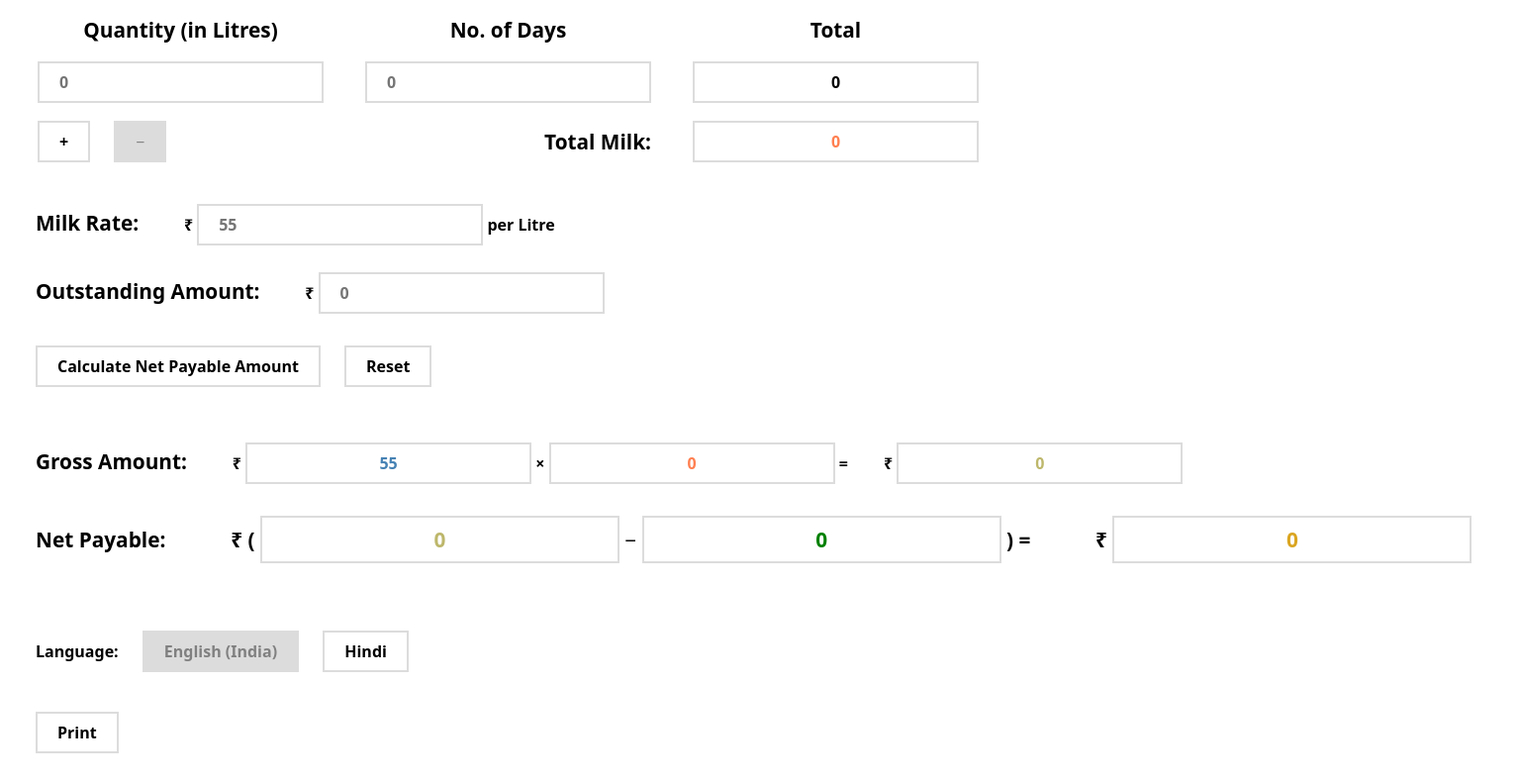
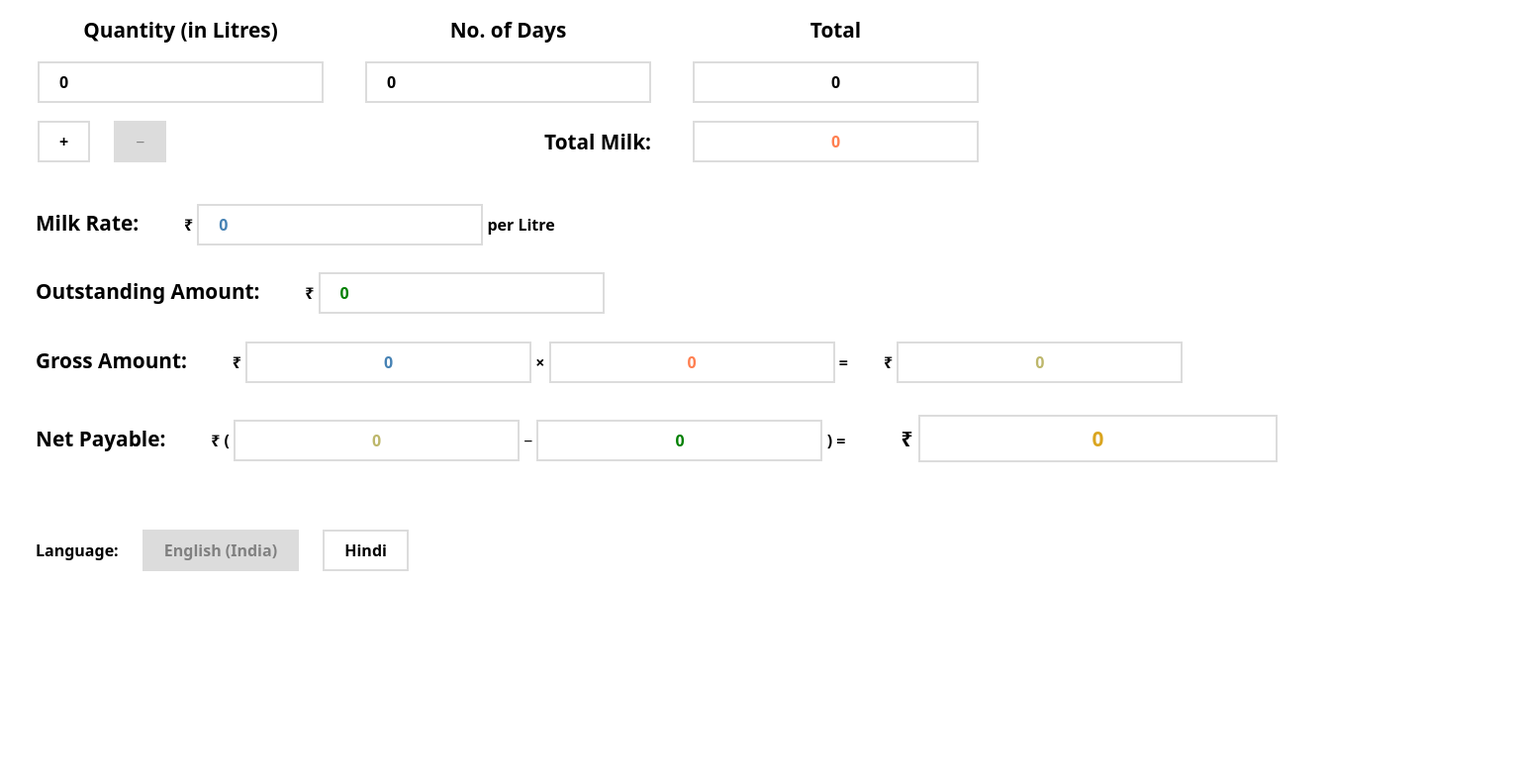
Before and after one commit to PerfunctoryOrator/milk-price-calc, a plain HTML site: page index.html in a window 1280 px wide. Shown: the part 96-886 px from the top of the page at 99% size, 1537 px wide, since content can reach past the window. After the commit the page ends 800 px from the top, so only its background shows below. Drawn offline with Linux system fonts and the light colour scheme.

Commit message:
Massive update

```diff
--- a/index.html
+++ b/index.html
@@ -1,15 +1,16 @@
 <!DOCTYPE html>
 
-<html id = "html">
+<html>
     <head>
         <meta name = "google-site-verification" content = "SgHsyBjRk9hujHsLjvXAa6a-775GwMKcGfRNNdM3Jpc" />
         <meta charset = "utf-8" />
+        <meta name = "viewport" content = "width=device-width, initial-scale=1.0" />
         <title> Milk Price Calculator </title>
         <link rel = "canonical" href = "" />
         <link rel = "icon" type = "image/x-icon" href = "milk-bottle.ico" />
         <style>
             :root {
-                --dark-grey: rgb(40, 40, 40);
+                --dark-gray: rgb(40, 40, 40);
                 --off-white: rgb(245, 245, 245);
                 --steel-blue: rgb(70, 130, 180);
                 --deep-coral: rgb(205, 92, 68);
@@ -40,7 +41,7 @@
                 text-align: center;
                 text-decoration: underline;
             }
-            h3, h4 {
+            h3 {
                 display: inline-block;
                 margin-left: 20px;
                 margin-right: 2em;
@@ -50,8 +51,11 @@
             th, h3 {font-size: 1.3em;}
 
             .inactiveButton {
-                color: grey;
+                color: gray;
                 background-color: gainsboro;
+            }
+            .faultyInput {
+                background-color: peachpuff;
             }
 
             #totalMilk, #readTotalMilk {color: coral;}
@@ -63,7 +67,7 @@
             @media (prefers-color-scheme: dark) {
                 body, input, button {
                     color: var(--off-white);
-                    background-color: var(--dark-grey);
+                    background-color: var(--dark-gray);
                 }
                 button:hover:not(.inactiveButton) {
                     background-color: black;
@@ -101,15 +105,13 @@
         <div>
             <div>
                 <h3 id = "askRate"></h3>
-                ₹ <input id = "milkRate" type = "number" placeholder = "55" />
+                ₹ <input id = "milkRate" type = "number" value = "0" oninput = "updateValues()" />
                 <span id = "milkRateUnit" style = ""></span>
             </div>
             <div>
                 <h3 id = "askOutstanding"></h3>
-                ₹ <input id = "outstandingAmount" type = "number" placeholder = "0" />
+                ₹ <input id = "outstandingAmount" type = "number" value = "0" oninput = "updateValues()" />
             </div>
-            <button id = "buttonCalculate" style = "margin: 20px 20px 40px 20px;" onclick = "updateValues()"></button>
-            <button id = "buttonReset" style = "margin: 20px 20px 40px 0px;" onclick = "resetValues()"></button>
             <div>
                 <h3 id = "tellGross"></h3>
                 <span style = "margin-right: 2em;"> ₹ <input id = "readMilkRate" readonly /> × <input id = "readTotalMilk" readonly /> = </span>
@@ -117,20 +119,18 @@
             </div>
             <div>
                 <h3 id = "tellNet"></h3>
-                <h3 style = "margin-right: 2em;"> ₹ ( <input id = "readGrossAmount" readonly /> − <input id = "readOutstandingAmount" readonly /> ) = </h3>
+                <span style = "margin-right: 2em;"> ₹ ( <input id = "readGrossAmount" readonly /> − <input id = "readOutstandingAmount" readonly /> ) = </span>
                 <h3> ₹ <input id = "netPayable" readonly /> </h3>
             </div>
             <h3 id = "stillOutstandingAmount"></h3>
         </div>
         <div id = "setLang" style = "margin-left: 20px;"></div>
-        <button id = "buttonPrint" style = "display: block; margin: 40px 0px 0px 20px;" onclick = "printPage()"></button>
-        <h4 style = "color: gainsboro; margin-top: 80px;"> <i id = "credits"></i> </h4>
         <script>
             function setLanguageTo(lang) {
                 let stillOutstandingAmount = document.getElementById("stillOutstandingAmount");
 
-                if (lang == "en-IN") {
-                    document.getElementById("html").lang = "en-IN";
+                if (lang === "en-IN") {
+                    document.querySelector("html").lang = "en-IN";
 
                     document.getElementById("header").title = "User-editable (click between the brackets to edit)";
                     document.getElementById("header").innerHTML = `Milk Account (<span id = "headerDesc" contenteditable>${document.getElementById("headerDesc").innerText}</span>)`;
@@ -144,9 +144,6 @@
                     document.getElementById("milkRateUnit").innerText = " per Litre";
                     document.getElementById("askOutstanding").innerText = "Outstanding Amount:";
 
-                    document.getElementById("buttonCalculate").innerText = "Calculate Net Payable Amount";
-                    document.getElementById("buttonReset").innerText = "Reset";
-
                     document.getElementById("tellGross").innerText = "Gross Amount:";
                     document.getElementById("tellNet").innerText = "Net Payable:";
 
@@ -158,12 +155,8 @@
                         Language:
                         <button class = "inactiveButton" style = "margin-left: 20px;" onclick = "setLanguageTo('en-IN')"> English (India) </button>
                         <button onclick = "setLanguageTo('hi')"> Hindi </button>`;
-
-                    document.getElementById("buttonPrint").innerText = "Print";
-
-                    document.getElementById("credits").innerText = "Designed by Yashdeep Singh Fauzdar";
-                } else if (lang == "hi") {
-                    document.getElementById("html").lang = "hi";
+                } else if (lang === "hi") {
+                    document.querySelector("html").lang = "hi";
 
                     document.getElementById("header").title = "उपयोगकर्ता–संपादन योग्य (संपादित करने के लिए कोष्ठक के बीच क्लिक करें)";
                     document.getElementById("header").innerHTML = `दूध का हिसाब (<span id = "headerDesc" contenteditable>${document.getElementById("headerDesc").innerText}</span>)`;
@@ -177,9 +170,6 @@
                     document.getElementById("milkRateUnit").innerText = " प्रति लीटर";
                     document.getElementById("askOutstanding").innerText = "बकाया राशि:";
 
-                    document.getElementById("buttonCalculate").innerText = "देय राशि की गणना करें";
-                    document.getElementById("buttonReset").innerText = "रीसेट करें";
-
                     document.getElementById("tellGross").innerText = "सकल राशि:";
                     document.getElementById("tellNet").innerText = "देय राशि:";
 
@@ -191,77 +181,62 @@
                         भाषा:
                         <button style = "margin-top: 20px; margin-left: 20px;" onclick = "setLanguageTo('en-IN')"> अंग्रेज़ी (भारत) </button>
                         <button class = "inactiveButton" onclick = "setLanguageTo('hi')"> हिंदी </button>`;
-
-                    document.getElementById("buttonPrint").innerText = "प्रिंट करें";
-
-                    document.getElementById("credits").innerText = "यशदीप सिंह फौज़दार द्वारा डिजाइन किया गया";
                 }
             }
 
-            function updateValues() {
+            function updateValues(recursion) {
+                document.getElementById("totalMilk").value = "0";
+                document.getElementById("readMilkRate").value = "0";
+                document.getElementById("grossAmount").value = "0";
+                document.getElementById("readGrossAmount").value = "0";
+                document.getElementById("readOutstandingAmount").value = "0";
+                document.getElementById("netPayable").value = "0";
                 let totalMilk = 0;
                 for (let i = 1; i <= noOfRows; i++) {
-                    let milkAmount = Number(document.getElementById(`milkAmount${i}`).value);
-                    if (milkAmount < 0) {
-                        milkAmount = 0;
-                    }
-                    let noOfDays = Number(document.getElementById(`noOfDays${i}`).value);
-                    if (noOfDays < 0) {
-                        noOfDays = 0;
-                    } else if (noOfDays > 31) {
-                        noOfDays = 31;
-                    }
-                    let totalInRow = milkAmount * noOfDays;
-                    document.getElementById(`milkAmount${i}`).value = milkAmount;
-                    document.getElementById(`noOfDays${i}`).value = noOfDays;
-                    document.getElementById(`totalInRow${i}`).value = totalInRow;
-                    totalMilk += totalInRow;
+                    if (!recursion) calcCategory(String(i), true);
+                    totalMilk += Number(document.getElementById(`totalInRow${i}`).value);
                 }
-                let milkRate = document.getElementById("milkRate").value;
-                if (milkRate == "") {
-                    milkRate = 55;
-                } else {
-                    milkRate = Number(milkRate);
-                    if (milkRate < 0) {
-                        milkRate = 55;
-                    }
+                document.getElementById("totalMilk").value = totalMilk;
+                document.getElementById("readTotalMilk").value = totalMilk;
+                const milkRateHolder = document.getElementById("milkRate");
+                const outstandingAmountHolder = document.getElementById("outstandingAmount");
+                milkRateHolder.className = "";
+                outstandingAmountHolder.className = "";
+                if (!(Number(milkRateHolder.value) && Number(outstandingAmountHolder.value))) {
+                    if (Number(milkRateHolder.value)) {
+                        milkRateHolder.value = Number(milkRateHolder.value);
+                        document.getElementById("readMilkRate").value = milkRateHolder.value;
+                    } else if (milkRateHolder.value !== "0") milkRateHolder.className = "faultyInput";
+                    if (Number(outstandingAmountHolder.value)) {
+                        outstandingAmountHolder.value = Number(outstandingAmountHolder.value);
+                        document.getElementById("readOutstandingAmount").value = outstandingAmountHolder.value;
+                    } else if (outstandingAmountHolder.value !== "0") outstandingAmountHolder.className = "faultyInput";
+                    return;
                 }
-                let outstandingAmount = Number(document.getElementById("outstandingAmount").value);
-                let grossAmount = milkRate * totalMilk;
-                netPayable = grossAmount - outstandingAmount;
+                milkRateHolder.value = Number(milkRateHolder.value);
+                document.getElementById("readMilkRate").value = milkRateHolder.value;
+                outstandingAmountHolder.value = Number(outstandingAmountHolder.value);
+                document.getElementById("readOutstandingAmount").value = outstandingAmountHolder.value;
+                const grossAmount = milkRateHolder.value * totalMilk;
+                netPayable = grossAmount - outstandingAmountHolder.value;
 
-                document.getElementById("milkRate").value = milkRate;
-                document.getElementById("outstandingAmount").value = outstandingAmount;
+                document.getElementById("milkRate").value = milkRateHolder.value;
+                document.getElementById("outstandingAmount").value = outstandingAmountHolder.value;
+                document.getElementById("grossAmount").value = grossAmount;
+                document.getElementById("readGrossAmount").value = grossAmount;
 
-                document.getElementById("totalMilk").value = totalMilk;
-
-                document.getElementById("readMilkRate").value = milkRate;
-                document.getElementById("readTotalMilk").value = totalMilk;
-                document.getElementById("grossAmount").value = grossAmount;
-
-                document.getElementById("readGrossAmount").value = grossAmount;
-                document.getElementById("readOutstandingAmount").value = outstandingAmount;
 
                 document.getElementById("stillOutstandingAmount").innerText = "";
                 if (netPayable < 0) {
-                    if (document.getElementById("html").lang == "en-in") {
+                    if (document.querySelector("html").lang === "en-IN") {
                         document.getElementById("stillOutstandingAmount").innerText = `₹${-netPayable} will stand as outstanding amount after the transaction takes place.`;
-                    } else if (document.getElementById("html").lang == "hi") {
+                    } else if (document.querySelector("html").lang === "hi") {
                         document.getElementById("stillOutstandingAmount").innerText = `लेनदेन होने के बाद ₹${-netPayable} बकाया राशि के रूप में बचेंगे।`;
                     }
-                    document.getElementById("netPayable").value = 0;
+                    document.getElementById("netPayable").value = "0";
                 } else {
                     document.getElementById("netPayable").value = netPayable;
                 }
-            }
-            function resetValues() {
-                document.getElementById("milkRecordTable").innerText = "";
-                noOfRows = netPayable = 0;
-                document.getElementById("outstandingAmount").value = "";
-                updateValues();
-                addRowToTable();
-                document.getElementById("milkRate").value = "";
-                document.getElementById("outstandingAmount").value = milkRate;
             }
 
             function addRowToTable() {
@@ -269,11 +244,11 @@
                 const row = document.createElement("tr");
                 row.id = `rowNo${noOfRows}`;
                 row.innerHTML = `
-                    <td> <input id = "milkAmount${noOfRows}" type = "number" placeholder = "0" /> </td>
-                    <td> <input id = "noOfDays${noOfRows}" type = "number" placeholder = "0" /> </td>
+                    <td> <input id = "milkAmount${noOfRows}" type = "number" value = "0" oninput = "calcCategory(id)" /> </td>
+                    <td> <input id = "noOfDays${noOfRows}" type = "number" value = "0"  oninput = "calcCategory(id)" /> </td>
                     <td> <input id = "totalInRow${noOfRows}" value = "0" readonly /> </td>`;
                 document.getElementById("milkRecordTable").appendChild(row);
-                if (noOfRows == 2) {
+                if (noOfRows === 2) {
                     document.getElementById("removeRowButton").removeAttribute("class");
                 }
             }
@@ -281,22 +256,36 @@
                 if (noOfRows > 1) {
                     document.getElementById(`rowNo${noOfRows}`).remove();
                     noOfRows -= 1;
-                    if (noOfRows == 1) {
+                    if (noOfRows === 1) {
                         document.getElementById("removeRowButton").setAttribute("class", "inactiveButton");
                     }
                 }
             }
 
-            function printPage() {
-                print();
+            function calcCategory(id, recursion) {
+                const rowNumber = parseInt(id.slice(-1));
+                document.getElementById(`totalInRow${rowNumber}`).value = "0";
+                const milkAmountHolder = document.getElementById(`milkAmount${rowNumber}`);
+                const noOfDaysHolder = document.getElementById(`noOfDays${rowNumber}`);
+                milkAmountHolder.className = "";
+                noOfDaysHolder.className = "";
+                if (!(Number(milkAmountHolder.value) && parseInt(noOfDaysHolder.value))) {
+                    if (Number(milkAmountHolder.value)) milkAmountHolder.value = Number(milkAmountHolder.value);
+                    else if (milkAmountHolder.value !== "0") milkAmountHolder.className = "faultyInput";
+                    if (parseInt(noOfDaysHolder.value)) noOfDaysHolder.value = parseInt(noOfDaysHolder.value);
+                        else if (noOfDaysHolder.value !== "0") noOfDaysHolder.className = "faultyInput";
+                    return;
+                }
+                milkAmountHolder.value = Number(milkAmountHolder.value);
+                noOfDaysHolder.value = parseInt(noOfDaysHolder.value);
+                document.getElementById(`totalInRow${rowNumber}`).value = milkAmountHolder.value * noOfDaysHolder.value;
+                if (!recursion) updateValues(true);
             }
 
             let noOfRows = netPayable = 0;
             setLanguageTo("en-IN");
             updateValues();
             addRowToTable();
-            document.getElementById("milkRate").value = "";
-            document.getElementById("outstandingAmount").value = milkRate;
         </script>
     </body>
 </html>
```
Also changed, not shown: milk-bottle.ico.
